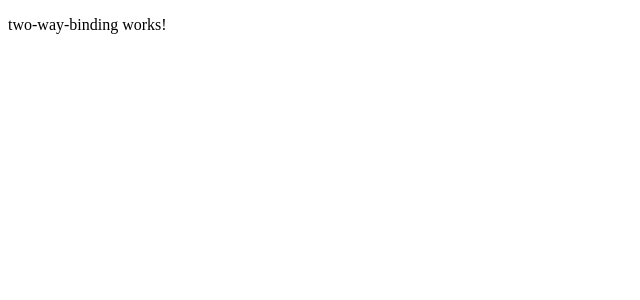
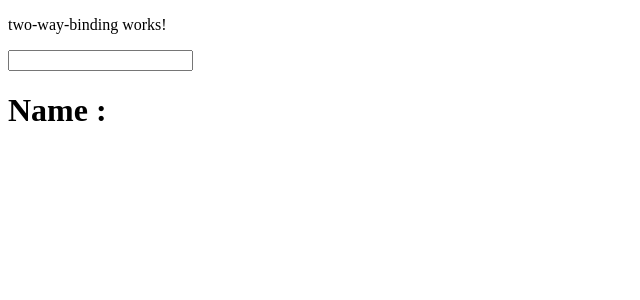
Before and after one commit to Muz1058/Angular, an Angular app: page / in a window 1280 px wide. Shown: the top 300 px of the page, without its empty margins (0-640 px from the left). Built offline with nearby package versions, Linux system fonts and the light colour scheme.

Commit message:
from two way binding

```diff
--- a/src/app/two-way-binding/two-way-binding.html
+++ b/src/app/two-way-binding/two-way-binding.html
@@ -1 +1,5 @@
 <p>two-way-binding works!</p>
+
+<input [(ngModel)]="name" type="text" name="user" id="user">
+
+<h1>Name : {{name}}</h1>
--- a/src/app/two-way-binding/two-way-binding.ts
+++ b/src/app/two-way-binding/two-way-binding.ts
@@ -1,11 +1,13 @@
 import { Component } from '@angular/core';
+import { FormsModule } from '@angular/forms';
 
 @Component({
   selector: 'app-two-way-binding',
-  imports: [],
+  imports: [FormsModule],
   templateUrl: './two-way-binding.html',
   styleUrl: './two-way-binding.css'
 })
 export class TwoWayBinding {
+name="";
 
 }
```
